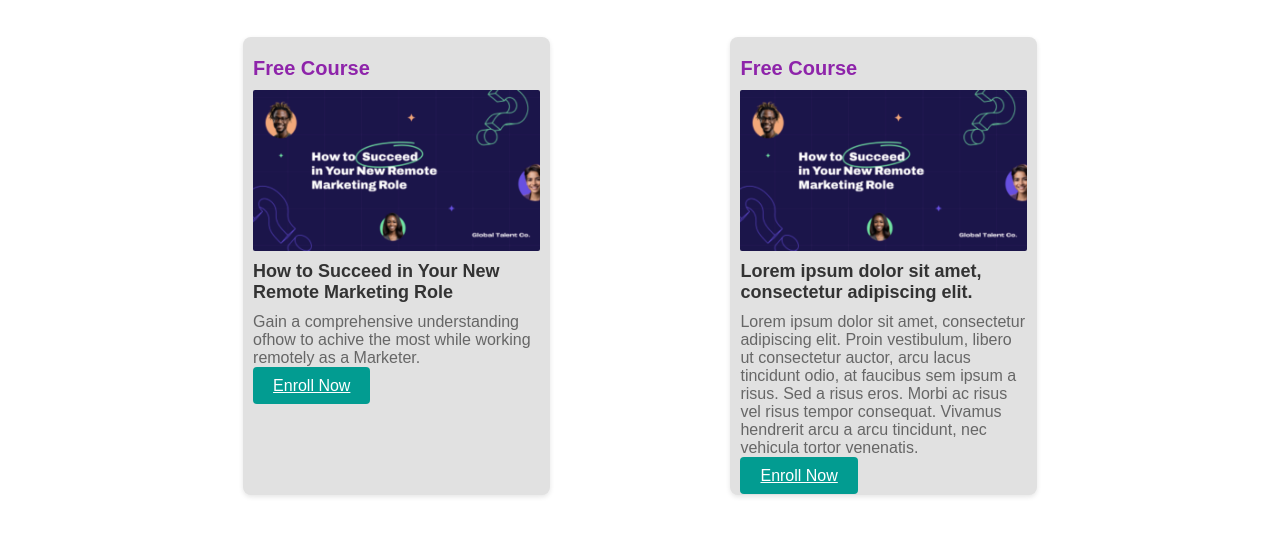
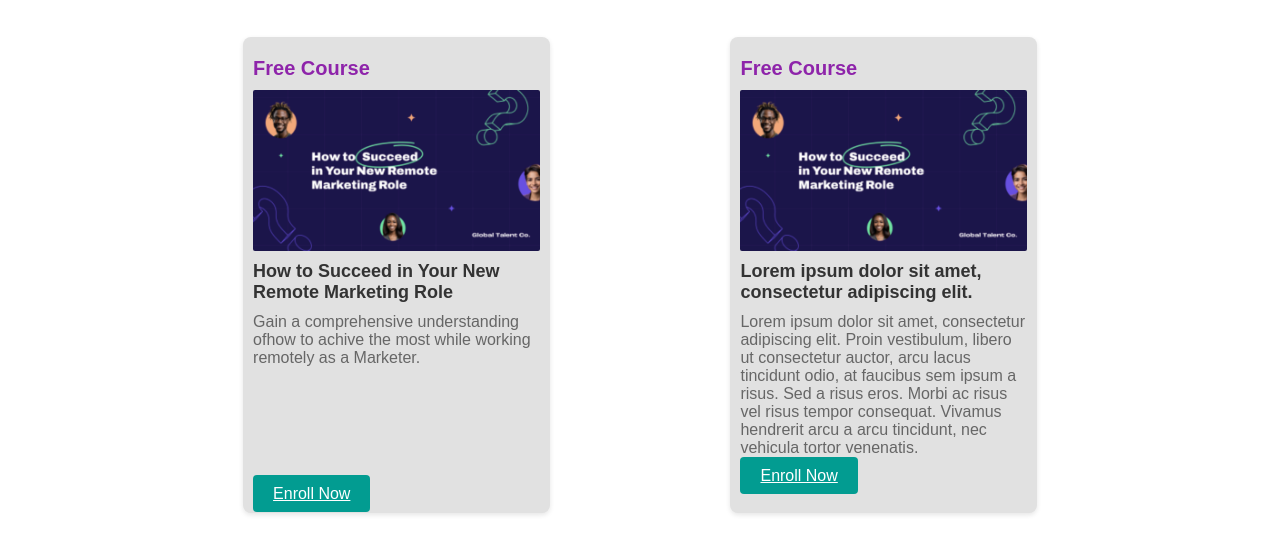
Before and after one commit to itsonlydaniiii/marketing-course-site, a plain HTML site: page courseTG.html in a window 1280 px wide. Shown: the part 180-732 px from the top of the page. Drawn offline with Linux system fonts and the light colour scheme; files whose address does not match are found by name.

Commit message:
space buttons to bottom of box

```diff
--- a/courseTG.html
+++ b/courseTG.html
@@ -437,7 +437,7 @@
                 <h2>Free Course</h2>
                 <img src="/Users/itsonlydaniii/Desktop/TGTC L&D/Screenshot 2024-09-03 at 19.45.14.png" alt="Course Image"> <!-- Placeholder image -->
                 <h3>How to Succeed in Your New Remote Marketing Role</h3>
-                <p>Gain a comprehensive understanding ofhow to achive the most while working remotely as a Marketer.</p>
+                <p>Gain a comprehensive understanding ofhow to achive the most while working remotely as a Marketer.</p><br/><br/><br/><br/><br/><br/>
                     <a href="enroll.html" class="enroll-button">Enroll Now</a><!-- Enroll button -->
             </div>
 
```
